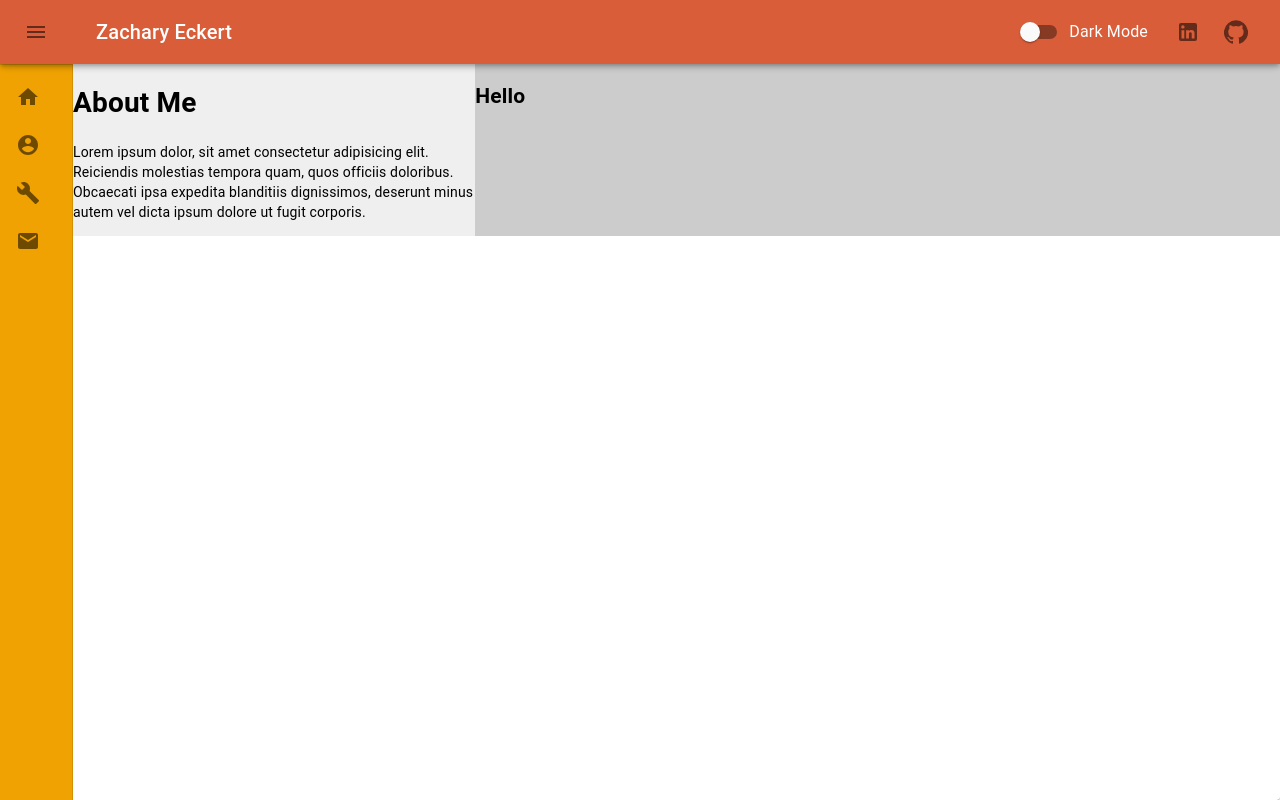
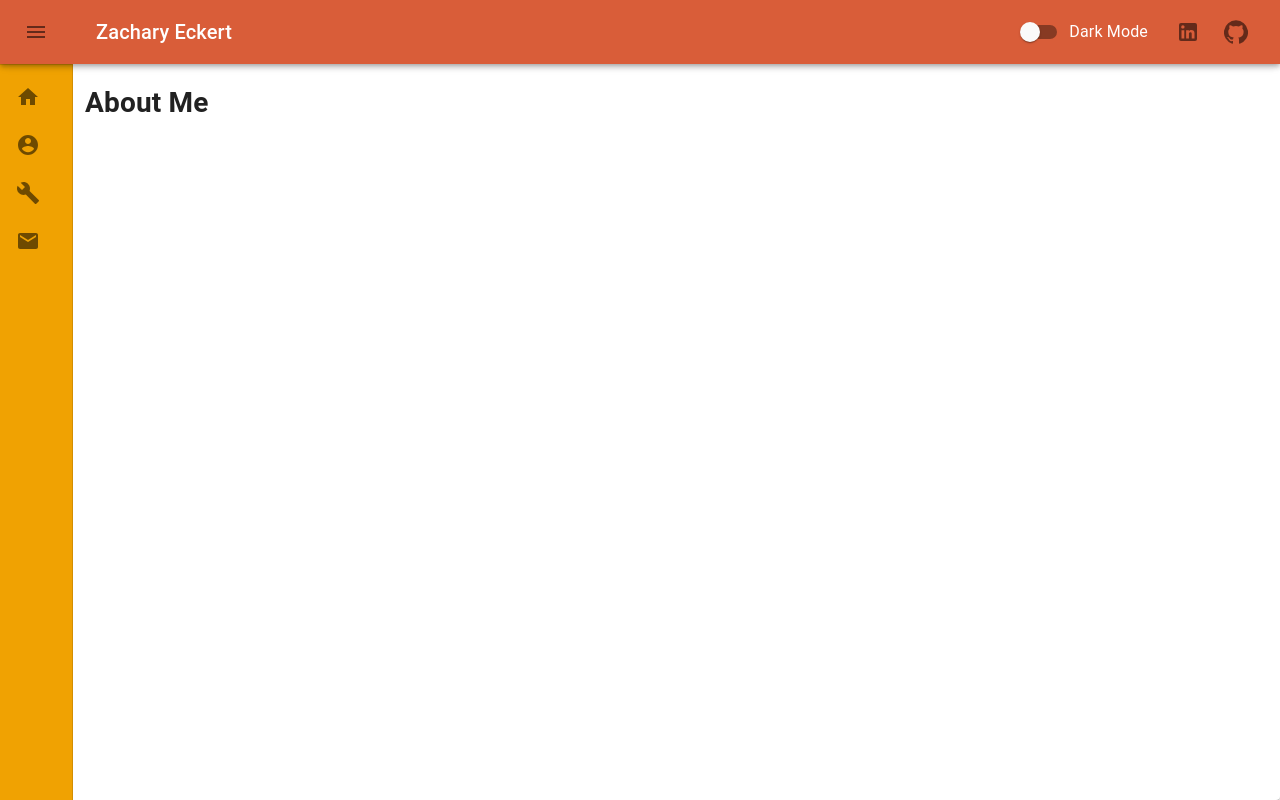
Before and after one commit to Catmanfondue/Portfolio, a React (Create React App) app: page /About in a window 1280 px wide. Built offline with nearby package versions, Linux system fonts and the light colour scheme.

Commit message:
sidebar variant

```diff
--- a/src/Portfolio.jsx
+++ b/src/Portfolio.jsx
@@ -51,6 +51,7 @@ const Portfolio = (props) => {
           <Switch>
             <Route exact path='/'>
               <Landing />
+              <AboutMe />
             </Route>
             <Route exact path='/About'>
               <AboutMe />
--- a/src/components/body/AboutMe.jsx
+++ b/src/components/body/AboutMe.jsx
@@ -3,32 +3,37 @@ import { makeStyles } from '@material-ui/core/styles';
 import Grid from '@material-ui/core/Grid';
 
 const useStyles = makeStyles({
-  aboutMeDiv: {
-    backgroundColor: '#efefef ',
-    color: '#000',
-    height: '',
-  },
-  rightSide: {
-    backgroundColor: '#ccc',
-  },
+  aboutMeDiv: {},
+  rightSide: {},
 });
 
 const AboutMe = () => {
   const classes = useStyles();
   return (
     <React.Fragment>
-      <Grid id='aboutMe' container item className={classes.aboutMeDiv}>
-        <Grid item xs={4}>
-          <h1>About Me</h1>
-          <p>
-            Lorem ipsum dolor, sit amet consectetur adipisicing elit. Reiciendis
-            molestias tempora quam, quos officiis doloribus. Obcaecati ipsa
-            expedita blanditiis dignissimos, deserunt minus autem vel dicta
-            ipsum dolore ut fugit corporis.
-          </p>
+      <Grid
+        id='landing'
+        container
+        className={classes.landingDiv}
+        direction='row'
+        justify='center'
+        alignItems='stretch'
+      >
+        <Grid
+          container
+          item
+          xs={9}
+          alignItems='flex-start'
+          direction='column'
+          spacing={3}
+        >
+          <Grid item>
+            <h1>About Me</h1>
+            <p></p>
+          </Grid>
         </Grid>
-        <Grid item xs={8} className={classes.rightSide}>
-          <h2>Hello</h2>
+        <Grid container item xs={3} justify='flex-end'>
+          <Grid item>{/* image */}</Grid>
         </Grid>
       </Grid>
     </React.Fragment>
--- a/src/components/body/Landing.jsx
+++ b/src/components/body/Landing.jsx
@@ -11,7 +11,7 @@ const useStyles = makeStyles((theme) => ({
     display: 'flex',
   },
   landingDiv: {
-    padding: '1rem',
+    // padding: '1rem',
   },
   myName: {
     textAlign: 'center',
```
